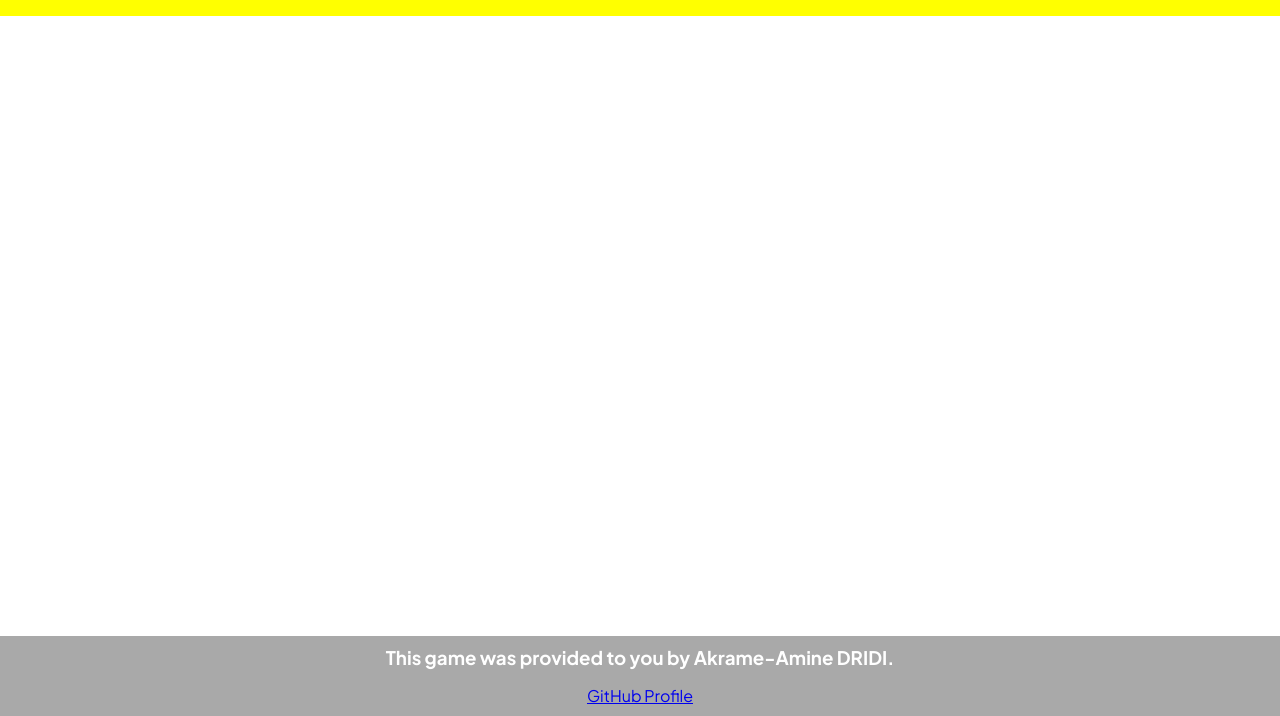
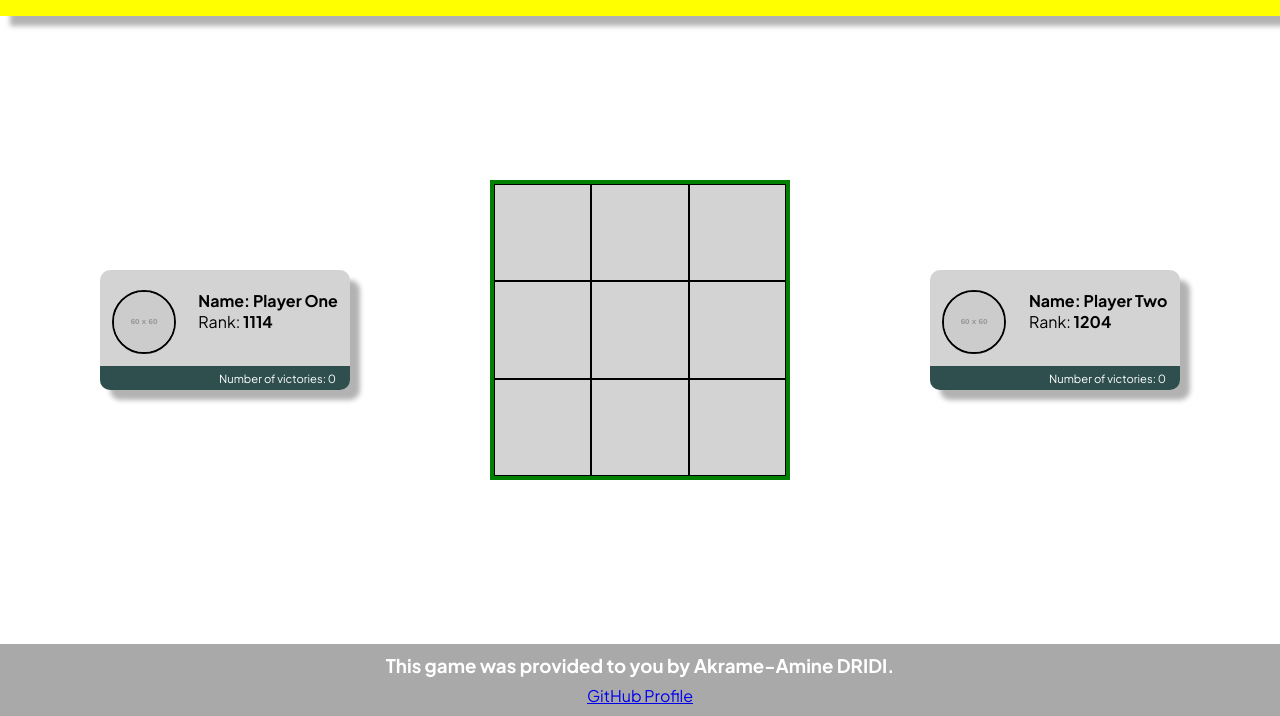
Before and after one commit to aadridi/Tic-Tae-Toe_TOP, a plain HTML site: page index.html in a window 1280 px wide. Shown: the part 84-800 px from the top of the page. Drawn offline with Linux system fonts and the light colour scheme; placeholder pictures from the web are drawn by us.

Commit message:
Implement final version of the game

```diff
--- a/index.html
+++ b/index.html
@@ -7,18 +7,50 @@
 		<link rel="preconnect" href="https://fonts.googleapis.com" />
 		<link rel="preconnect" href="https://fonts.gstatic.com" crossorigin />
 		<link href="https://fonts.googleapis.com/css2?family=Plus+Jakarta+Sans:ital,wght@0,200..800;1,200..800&display=swap" rel="stylesheet" />
-		<script src="script.js"></script>
+		<script src="script.js" defer></script>
 		<title>Tic Tac Toe</title>
 	</head>
 	<body>
 		<header>
-			<h1>Welcome to a game of Tic-Tac-Toe!</h1>
-			<p>(head to the console to play!)</p>
+			<h1>Welcome to Tic-Tac-Toe!</h1>
+			<p class="turn"></p>
 		</header>
 		<main>
-			<div></div>
-			<div></div>
-			<div></div>
+			<div class="left-card">
+				<div class="card-content">
+					<img src="https://placehold.co/60x60" alt="Avatar of player n°1" />
+					<div class="card-content-player">
+						<h4>Name: Player One</h4>
+						<p>Rank: <strong>1114</strong></p>
+					</div>
+					<div class="card-footer">
+						<p>Number of victories: 0</p>
+					</div>
+				</div>
+			</div>
+			<div class="game-grid">
+				<!-- 				<div class="grid-cell">1</div>
+				<div class="grid-cell">2</div>
+				<div class="grid-cell">3</div>
+				<div class="grid-cell">4</div>
+				<div class="grid-cell">5</div>
+				<div class="grid-cell">6</div>
+				<div class="grid-cell">7</div>
+				<div class="grid-cell">8</div>
+				<div class="grid-cell">9</div> -->
+			</div>
+			<div class="right-card">
+				<div class="card-content">
+					<img src="https://placehold.co/60x60" alt="Avatar of player n°2" />
+					<div class="right-card-content-player">
+						<h4>Name: Player Two</h4>
+						<p>Rank: <strong>1204</strong></p>
+					</div>
+					<div class="card-footer">
+						<p>Number of victories: 0</p>
+					</div>
+				</div>
+			</div>
 		</main>
 		<footer>
 			<h3>This game was provided to you by Akrame-Amine DRIDI.</h3>
--- a/script.js
+++ b/script.js
@@ -1,11 +1,12 @@
 console.log('Welcome to a game of Tic-Tac-Toe!');
 
+// ---------- GRID FACTORY ----------
 function Gamegrid() {
 	const rows = 3;
 	const columns = 3;
 	const grid = [];
 
-	// Creating a 2d array of size 3 * 3 holding the state of the game
+	// Create 3×3 grid
 	for (let i = 0; i < rows; i++) {
 		grid[i] = [];
 		for (let j = 0; j < columns; j++) {
@@ -13,65 +14,92 @@ function Gamegrid() {
 		}
 	}
 
-	// Method to get the entire grid at any time
+	// Get full grid
 	const getGrid = () => grid;
 
-	// Method to mark any cell of the grid
+	// Mark a specific cell
 	const markCell = (row, column, player) => {
-		// Reusing ConnectFour method to get empty cells
-		const availableCells = grid.filter((row) => row[column].getValue() === 0).map((row) => row[column]);
-
-		// Checking if there is no empty cell
-		if (!availableCells.length) return;
-		grid[row][column].addMark(player);
+		const cell = grid[row][column];
+		if (cell.getValue() !== 0) return false; // already taken
+		cell.addMark(player);
+		return true;
 	};
 
-	// Print the current state of the grid in the console
+	// Print the current grid to the console
 	const printGrid = () => {
-		const gridWithValues = grid.map((row) => row.map((cell) => cell.getValue()));
+		const gridWithValues = grid.map((row) => row.map((cell) => cell.getValue() || '_'));
 		console.log(gridWithValues);
 	};
 
 	return { getGrid, markCell, printGrid };
 }
 
+// ---------- CELL FACTORY ----------
 function Cell() {
 	let value = 0;
 
-	// Accept a player's mark to change the value of the cell
 	const addMark = (player) => {
 		value = player;
 	};
 
-	// Retrieve the value of any cell of the grid
 	const getValue = () => value;
 
-	return {
-		addMark,
-		getValue,
-	};
+	return { addMark, getValue };
 }
 
+// ---------- GAME CONTROLLER ----------
 function GameController(playerOneName = 'Player One', playerTwoName = 'Player Two') {
 	const grid = Gamegrid();
 
 	const players = [
-		{
-			name: playerOneName,
-			token: 'X',
-		},
-		{
-			name: playerTwoName,
-			token: 'O',
-		},
+		{ name: playerOneName, token: 'X' },
+		{ name: playerTwoName, token: 'O' },
 	];
 
 	let activePlayer = players[0];
+	let gameOver = false;
 
 	const switchPlayerTurn = () => {
 		activePlayer = activePlayer === players[0] ? players[1] : players[0];
 	};
+
 	const getActivePlayer = () => activePlayer;
+
+	// 🧠 CHECK FOR WINNER FUNCTION
+	const checkWinner = (gridArray) => {
+		// Convert grid of Cell() objects into simple values
+		const board = gridArray.map((row) => row.map((cell) => cell.getValue()));
+
+		// Check rows
+		for (let i = 0; i < 3; i++) {
+			if (board[i][0] && board[i][0] === board[i][1] && board[i][0] === board[i][2]) {
+				return board[i][0];
+			}
+		}
+
+		// Check columns
+		for (let j = 0; j < 3; j++) {
+			if (board[0][j] && board[0][j] === board[1][j] && board[0][j] === board[2][j]) {
+				return board[0][j];
+			}
+		}
+
+		// Diagonal ↘
+		if (board[0][0] && board[0][0] === board[1][1] && board[0][0] === board[2][2]) {
+			return board[0][0];
+		}
+
+		// Diagonal ↙
+		if (board[0][2] && board[0][2] === board[1][1] && board[0][2] === board[2][0]) {
+			return board[0][2];
+		}
+
+		// Draw check
+		const isDraw = board.flat().every((cell) => cell !== 0);
+		if (isDraw) return 'draw';
+
+		return null;
+	};
 
 	const printNewRound = () => {
 		grid.printGrid();
@@ -79,27 +107,82 @@ function GameController(playerOneName = 'Player One', playerTwoName = 'Player Tw
 	};
 
 	const playRound = (row, column) => {
-		// Marking a cell for the current player
-		console.log(`${getActivePlayer().name} is marking cell located at row:${row} column:${column}...`);
-		grid.markCell(row, column, getActivePlayer().token);
+		if (gameOver) {
+			console.log('Game over! Restart to play again.');
+			return;
+		}
 
-		/*  This is where we would check for a winner and handle that logic,
-        such as a win message. */
+		console.log(`${getActivePlayer().name} is marking cell row:${row}, column:${column}...`);
+		const moveValid = grid.markCell(row, column, getActivePlayer().token);
+		if (!moveValid) {
+			console.log('Invalid move! Cell already occupied.');
+			return;
+		}
 
-		// Switch player turn
+		const winner = checkWinner(grid.getGrid());
+
+		if (winner) {
+			grid.printGrid();
+			if (winner === 'draw') {
+				console.log("It's a draw!");
+			} else {
+				console.log(`🎉 ${getActivePlayer().name} wins with '${winner}'!`);
+			}
+			gameOver = true;
+			return;
+		}
+
 		switchPlayerTurn();
 		printNewRound();
 	};
 
-	// Initial play game message
+	// Initial game state
 	printNewRound();
 
-	// For the console version, we will only use playRound, but we will need
-	// getActivePlayer for the UI version, so I'm revealing it now
 	return {
 		playRound,
 		getActivePlayer,
+		getGrid: grid.getGrid,
 	};
 }
 
-const game = GameController();
+// ---------- SCREEN CONTROLLER ----------
+function ScreenController() {
+	const game = GameController();
+	const playerTurnDiv = document.querySelector('.turn');
+	const gridDiv = document.querySelector('.game-grid');
+
+	const updateScreen = () => {
+		gridDiv.textContent = '';
+
+		const grid = game.getGrid();
+		const activePlayer = game.getActivePlayer();
+
+		playerTurnDiv.textContent = `${activePlayer.name}'s turn...`;
+
+		grid.forEach((row, rowIndex) => {
+			row.forEach((cell, columnIndex) => {
+				const cellButton = document.createElement('button');
+				cellButton.classList.add('grid-cell');
+				cellButton.dataset.row = rowIndex;
+				cellButton.dataset.column = columnIndex;
+				cellButton.textContent = cell.getValue() === 0 ? '' : cell.getValue();
+				gridDiv.appendChild(cellButton);
+			});
+		});
+	};
+
+	function clickHandlerBoard(e) {
+		const selectedRow = e.target.dataset.row;
+		const selectedColumn = e.target.dataset.column;
+		if (selectedRow === undefined || selectedColumn === undefined) return;
+
+		game.playRound(Number(selectedRow), Number(selectedColumn));
+		updateScreen();
+	}
+
+	gridDiv.addEventListener('click', clickHandlerBoard);
+	updateScreen();
+}
+
+ScreenController();
--- a/style.css
+++ b/style.css
@@ -19,10 +19,16 @@ header {
 	height: 100px;
 	justify-content: center;
 	align-items: center;
+	box-shadow: 10px 10px 5px rgb(0, 0, 0, 0.3);
 }
 
 main {
 	flex: 1;
+	display: flex;
+	gap: 50px;
+	justify-content: space-evenly;
+	align-items: center;
+	padding: 10px;
 }
 
 footer {
@@ -33,6 +39,70 @@ footer {
 	align-items: center;
 	background-color: darkgrey;
 	color: white;
-	gap: 1em;
+	gap: 0.5em;
 	padding: 10px;
 }
+
+.left-card,
+.right-card {
+	display: flex;
+	flex-direction: column;
+	background-color: lightgrey;
+	width: 250px;
+	height: 120px;
+	border-radius: 10px;
+	gap: 10px;
+	box-shadow: 10px 10px 5px rgb(0, 0, 0, 0.3);
+	position: relative;
+	overflow: hidden;
+}
+
+.card-content {
+	display: flex;
+	flex: 1;
+	gap: 10px;
+	justify-content: space-evenly;
+	align-items: start;
+	height: 100%;
+	margin-top: 20px;
+}
+
+.card-footer {
+	flex: 0;
+	background-color: darkslategrey;
+	position: absolute;
+	bottom: 0;
+	width: 100%;
+	padding: 5px;
+	text-align: right;
+	margin: auto 0px;
+	color: white;
+	padding-right: 14px;
+	font-size: 0.7rem;
+}
+
+img {
+	border-radius: 50%;
+	border: 2px solid black;
+}
+
+.game-grid {
+	display: grid;
+	grid-template-columns: repeat(3, 1fr);
+	grid-template-rows: repeat(3, 1fr);
+	width: 300px;
+	height: 300px;
+	border: 4px solid green;
+}
+
+.grid-cell {
+	display: flex;
+	align-items: center;
+	justify-content: center;
+	border: 1px solid black;
+	width: 100%;
+	height: 100%;
+	background-color: lightgrey;
+	font-size: 2rem;
+	font-weight: bold;
+}
```
